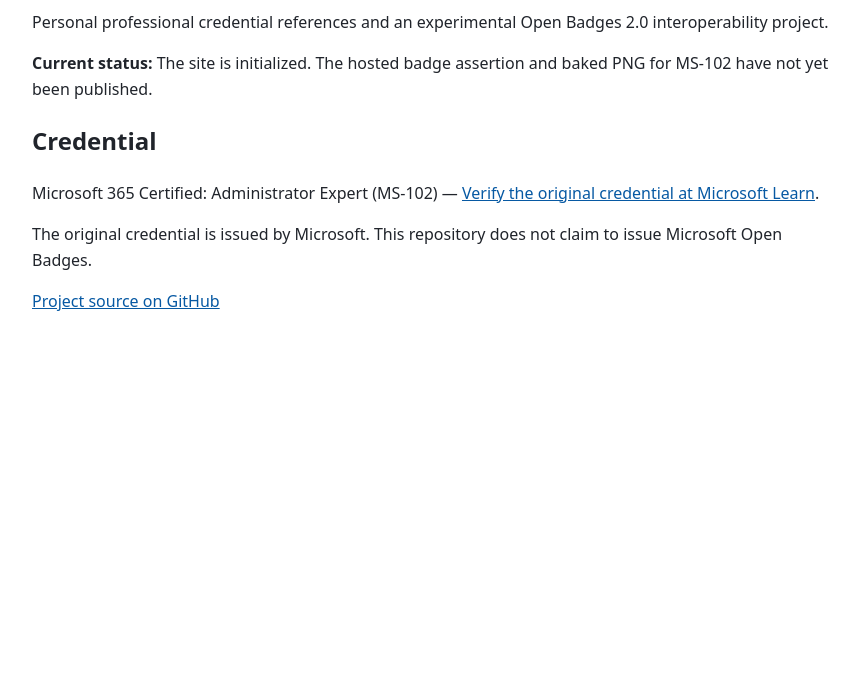
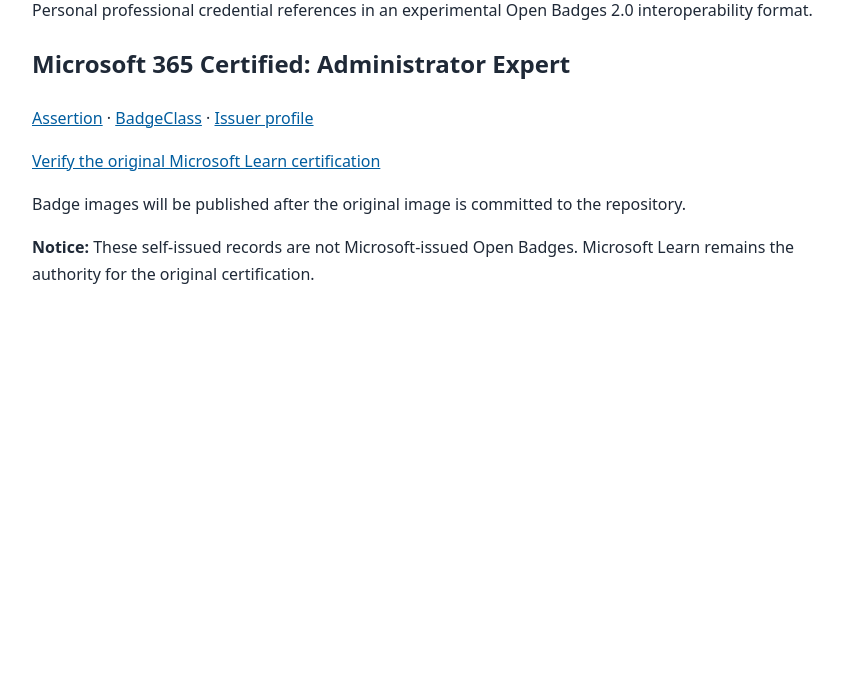
Before and after one commit to ProfKaz/MyAwards-OpenBadges, a plain HTML site: page docs/index.html in a window 1280 px wide. Shown: the part 127-800 px from the top of the page, without its empty margins (208-1067 px from the left). Drawn offline with Linux system fonts and the light colour scheme.

Commit message:
List published MS-102 badge metadata on Pages

```diff
--- a/docs/index.html
+++ b/docs/index.html
@@ -1,10 +1 @@
-<!doctype html>
-<html lang="en">
-<head><meta charset="utf-8"><meta name="viewport" content="width=device-width,initial-scale=1"><title>MyAwards — Open Badges</title><style>body{font:16px system-ui,sans-serif;max-width:800px;margin:4rem auto;padding:0 1.2rem;line-height:1.6;color:#20242b}h1{color:#1769aa}a{color:#0759a3}</style></head>
-<body><h1>MyAwards — Open Badges</h1>
-<p>Personal professional credential references and an experimental Open Badges 2.0 interoperability project.</p>
-<p><strong>Current status:</strong> The site is initialized. The hosted badge assertion and baked PNG for MS-102 have not yet been published.</p>
-<h2>Credential</h2>
-<p>Microsoft 365 Certified: Administrator Expert (MS-102) — <a href="https://learn.microsoft.com/api/credentials/share/en-us/ProfKaz/3676BA541D04BB6A?sharingId=MVP_473744">Verify the original credential at Microsoft Learn</a>.</p>
-<p>The original credential is issued by Microsoft. This repository does not claim to issue Microsoft Open Badges.</p>
-<p><a href="https://github.com/ProfKaz/MyAwards-OpenBadges">Project source on GitHub</a></p></body></html>
+<!doctype html><html lang="en"><head><meta charset="utf-8"><meta name="viewport" content="width=device-width, initial-scale=1"><title>MyAwards Open Badges</title><style>body{font:16px system-ui,sans-serif;max-width:800px;margin:3rem auto;padding:0 1.2rem;line-height:1.7;color:#1f2937}a{color:#005d9f}</style></head><body><h1>MyAwards — Open Badges</h1><p>Personal professional credential references in an experimental Open Badges 2.0 interoperability format.</p><h2>Microsoft 365 Certified: Administrator Expert</h2><p><a href="assertions/ms102.json">Assertion</a> · <a href="badges/ms102.json">BadgeClass</a> · <a href="issuer/profile.json">Issuer profile</a></p><p><a href="https://learn.microsoft.com/api/credentials/share/en-us/ProfKaz/3676BA541D04BB6A?sharingId=MVP_473744">Verify the original Microsoft Learn certification</a></p><p>Badge images will be published after the original image is committed to the repository.</p><p><strong>Notice:</strong> These self-issued records are not Microsoft-issued Open Badges. Microsoft Learn remains the authority for the original certification.</p></body></html>
```
